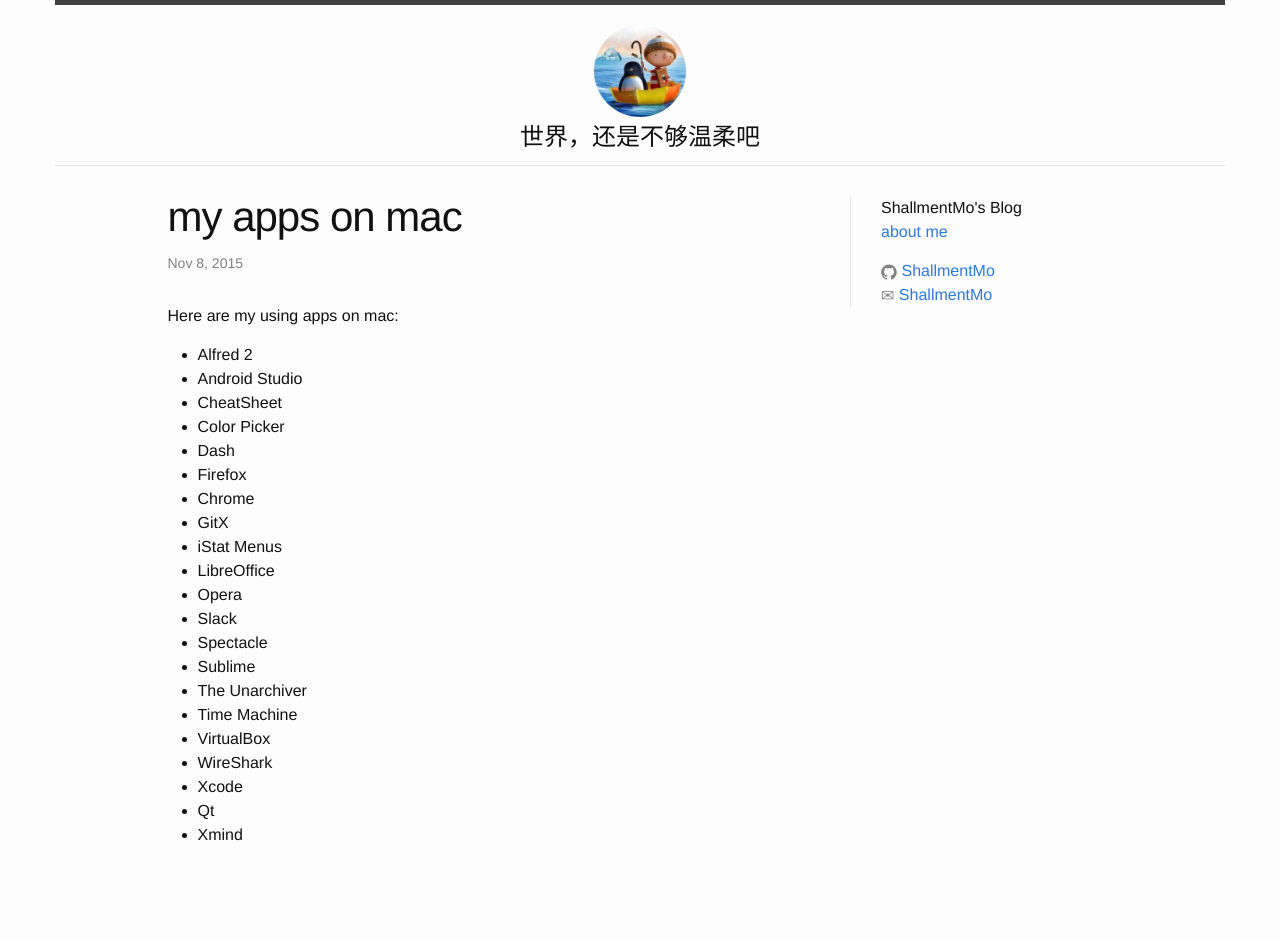
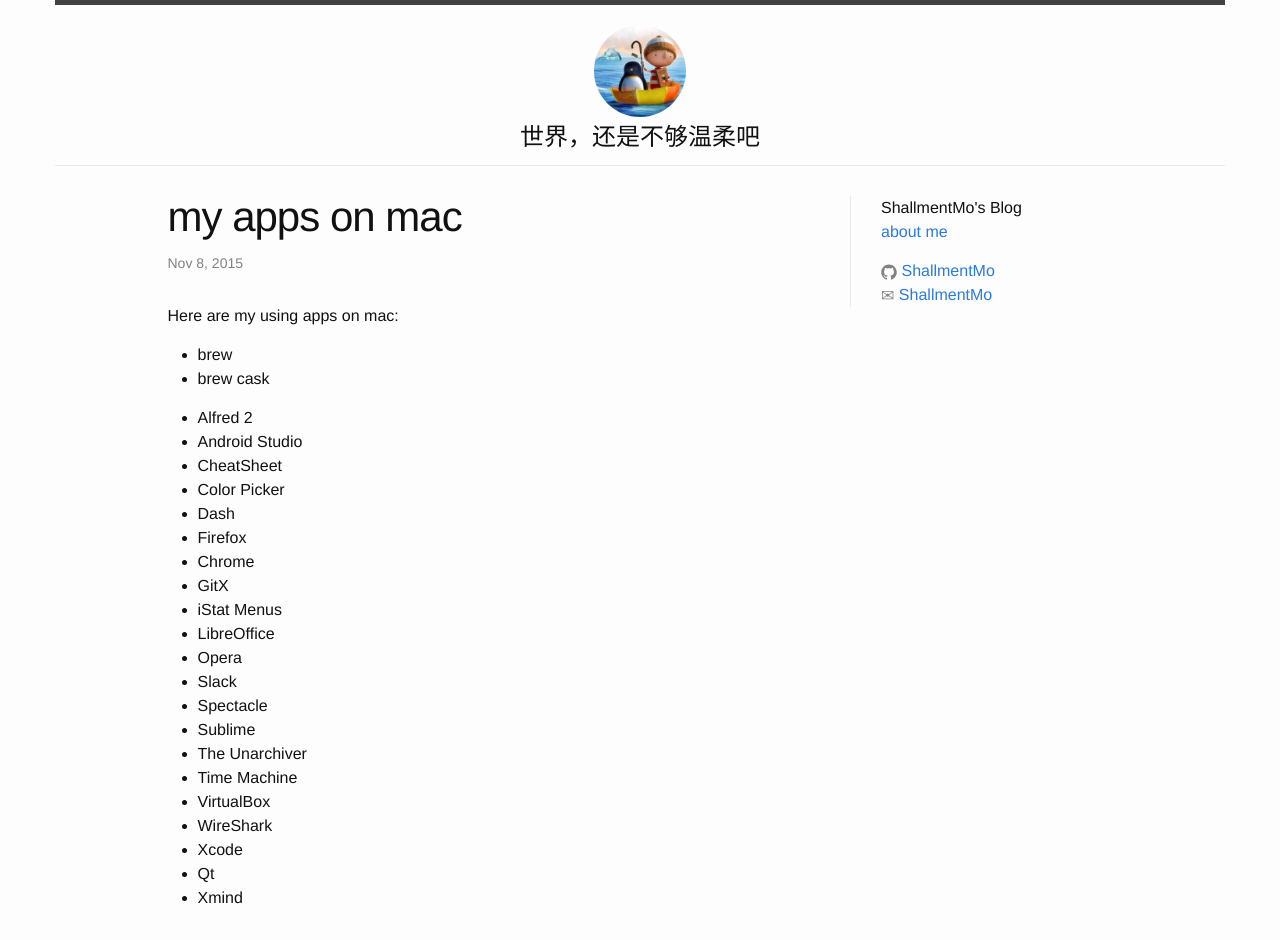
Before and after one commit to ShallmentMo/shallmentmo.github.com, a Jekyll site: the page built from _posts/2015-11-08-my-apps-on-mac.markdown, in a window 1280 px wide. Built offline with Jekyll 4.4.1, drawn with Linux system fonts in a browser that asks for light colours; before the commit the page ends 900 px from its top, so only the background shows below that.

Commit message:
Update 2015-11-08-my-apps-on-mac.markdown

```diff
--- a/_posts/2015-11-08-my-apps-on-mac.markdown
+++ b/_posts/2015-11-08-my-apps-on-mac.markdown
@@ -5,6 +5,8 @@
 categories: jekyll update
 ---
 Here are my using apps on mac:
+* brew
+* brew cask
 
 * Alfred 2
 * Android Studio
```
